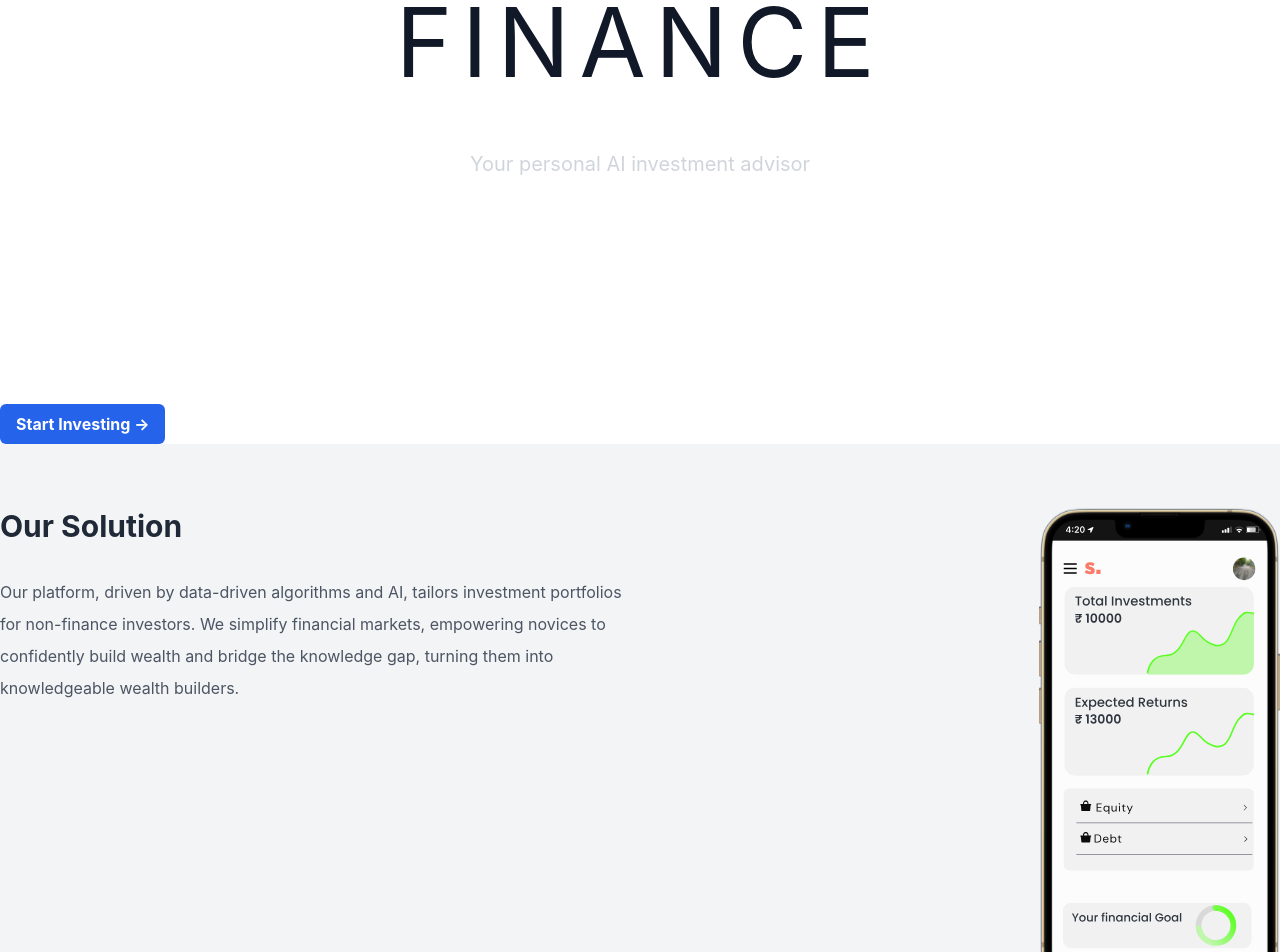
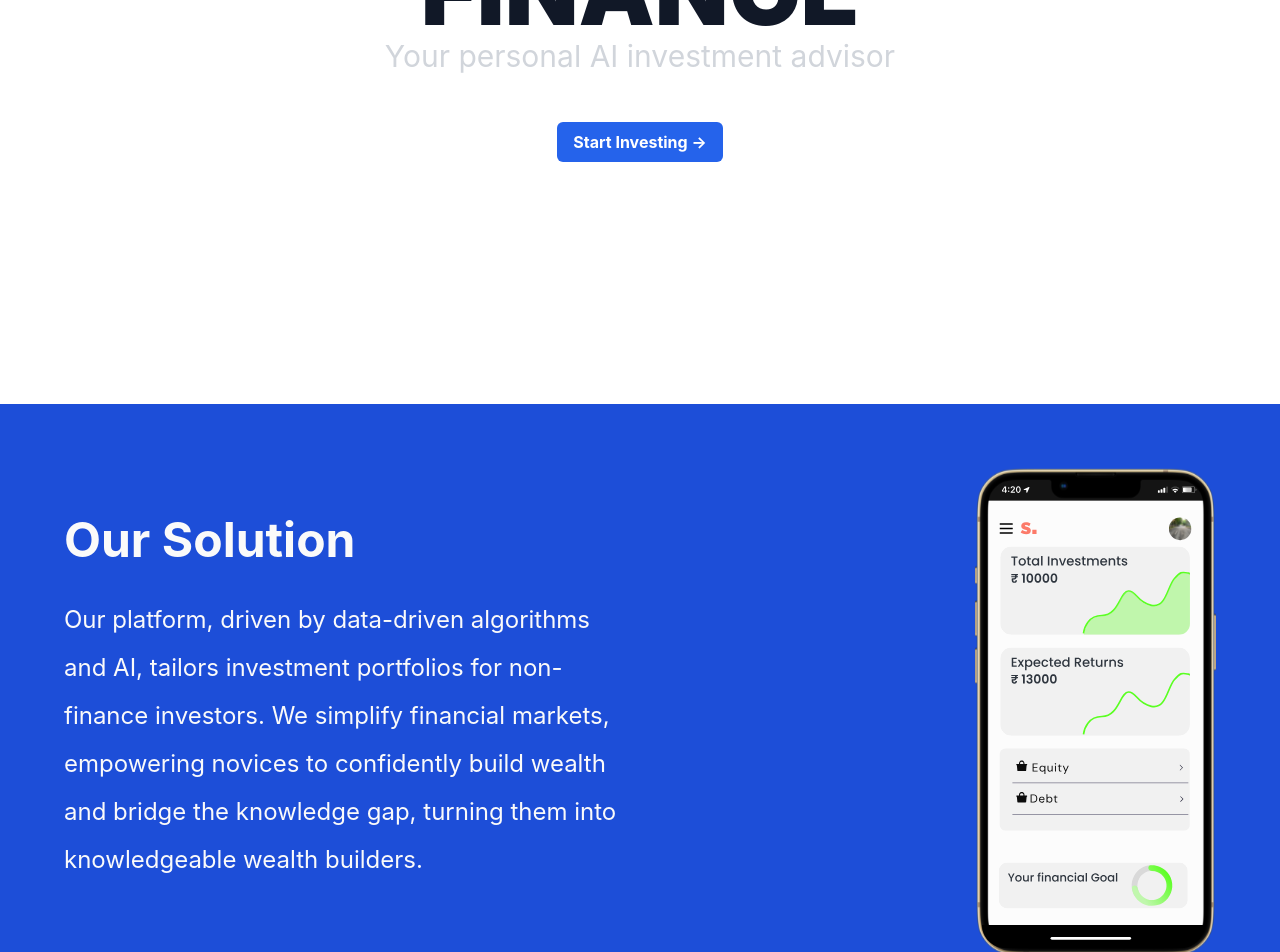
Before and after one commit to Marvellousz/AI-Financial-Advisor, a React (Create React App) app: page / in a window 1280 px wide. Shown: the part 460-1412 px from the top of the page. Built offline with nearby package versions, Linux system fonts and the light colour scheme.

Commit message:
pushing style

```diff
--- a/src/Home.js
+++ b/src/Home.js
@@ -2,7 +2,6 @@ import React from 'react';
 import Header from './components/Header';
 import Main from './components/Main';
 import Faq from './components/Faq';
-import StartInvestingLink from './components/StartInvestingLink';
 import Footer from './components/Footer';
 import OurSolutionSection from './components/OurSolutionsSection';
 
@@ -11,7 +10,6 @@ const Home = () => {
     <div>
       <Header />
       <Main />
-      <StartInvestingLink />
       <OurSolutionSection />
       <Faq />
       <Footer />
--- a/src/components/Main.js
+++ b/src/components/Main.js
@@ -3,10 +3,16 @@ import React from 'react';
 const Main = () => {
   return (
     <div className="flex flex-col items-center justify-center h-screen">
-      <h1 className="text-8xl font- text-gray-900 leading-tight tracking-widest text-left bg-white p-8 rounded-lg">
+      <h1 className="text-8xl font-black font- text-gray-900 leading-none text-left bg-white px-8 rounded-lg">
         SUN <br /> FINANCE
       </h1>
-      <h2 className="text-xl text-center text-gray-300 mt-4">Your personal AI investment advisor</h2>
+      <h2 className="text-3xl px-8 text-left text-gray-300">Your personal AI investment advisor</h2>
+      <a
+      href="./form1.html"
+      className="inline-flex items-center px-4 py-2 bg-blue-600 text-white font-bold rounded-md hover:bg-blue-700 focus:outline-none focus:ring-2 focus:ring-offset-2 focus:ring-blue-500 justify-center mt-12" // Added justify-center class
+    >
+      Start Investing &#8594;
+    </a>
     </div>
   );
 };
--- a/src/components/OurSolutionsSection.js
+++ b/src/components/OurSolutionsSection.js
@@ -3,10 +3,10 @@ import iphone13 from '../assets/iphone13.svg';
 
 const OurSolutionSection = () => {
   return (
-    <section className="grid grid-cols-1 md:grid-cols-2 gap-8 py-16 bg-gray-100">
-      <div className="flex flex-col space-y-8">
-        <h3 className="text-3xl font-bold text-gray-800">Our Solution</h3>
-        <p className="text-gray-600 leading-loose">
+    <section className="grid grid-cols-1 md:grid-cols-2 gap-8 py-16 bg-blue-700">
+      <div className="flex flex-col space-y-8 mt-12 ml-16">
+        <h3 className="text-5xl font-bold text-neutral-50">Our Solution</h3>
+        <p className=" text-2xl text-neutral-50 leading-loose">
           Our platform, driven by data-driven algorithms and AI, tailors investment
           portfolios for non-finance investors. We simplify financial markets,
           empowering novices to confidently build wealth and bridge the knowledge
@@ -17,7 +17,7 @@ const OurSolutionSection = () => {
   <img
     src={iphone13}
     alt="Platform demonstration using a modern smartphone"
-    className="w-auto max-w-sm h-auto object-cover rounded-lg"
+    className="w-auto max-w-sm h-auto object-cover rounded-lg mr-16"
   />
 </div>
 
--- a/src/components/StartInvestingLink.js
+++ /dev/null
@@ -1,14 +0,0 @@
-import React from "react";
-
-const StartInvestingLink = () => {
-  return (
-    <a
-      href="./form1.html"
-      className="inline-flex items-center px-4 py-2 bg-blue-600 text-white font-bold rounded-md hover:bg-blue-700 focus:outline-none focus:ring-2 focus:ring-offset-2 focus:ring-blue-500"
-    >
-      Start Investing &#8594;
-    </a>
-  );
-};
-
-export default StartInvestingLink;
```
